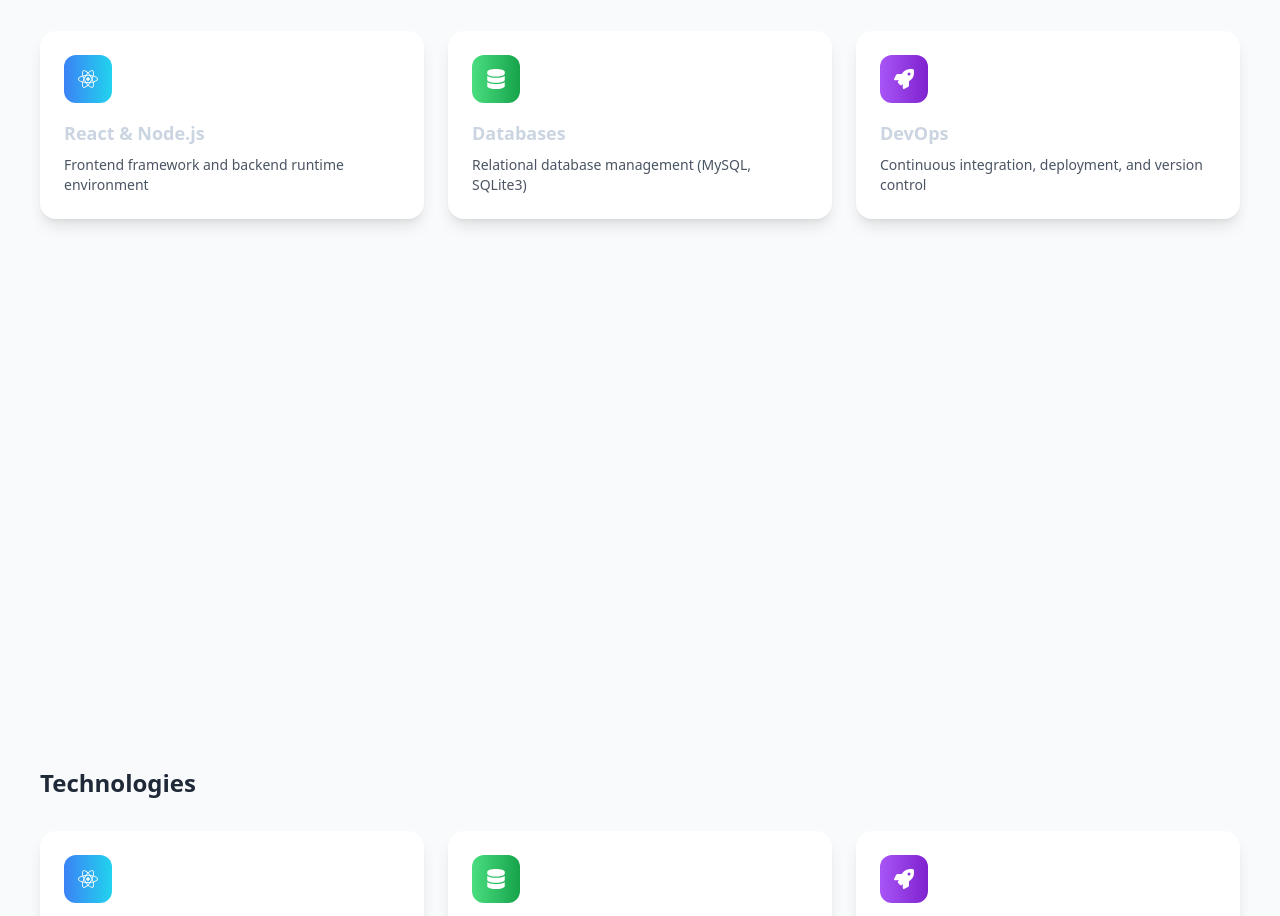
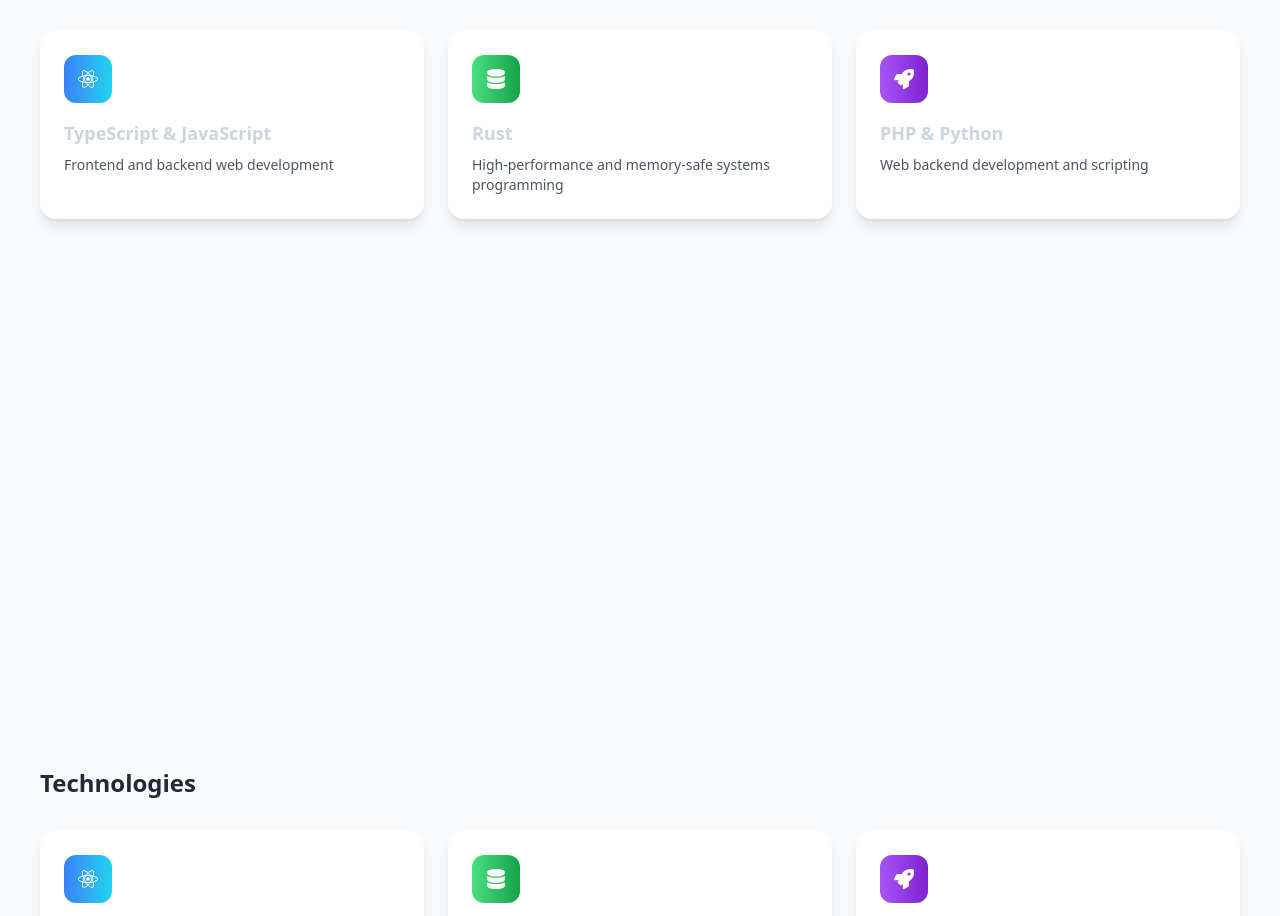
Before and after one commit to d3ad0x1/d3ad0x1.github.io, a React (Create React App) app: page / in a window 1280 px wide. Shown: the part 1153-2069 px from the top of the page. Built offline with nearby package versions, Linux system fonts and the light colour scheme.

Commit message:
fix Technologies

```diff
--- a/src/components/Languages.js
+++ b/src/components/Languages.js
@@ -6,20 +6,20 @@
   const cards = [
     {
       icon: <FaReact />,
-      title: 'React & Node.js',
-      description: 'Frontend framework and backend runtime environment',
+      title: 'TypeScript & JavaScript',
+      description: 'Frontend and backend web development',
       gradient: 'bg-gradient-to-r from-blue-500 to-cyan-400'
     },
     {
       icon: <FaDatabase />,
-      title: 'Databases',
-      description: 'Relational database management (MySQL, SQLite3)',
+      title: 'Rust',
+      description: 'High-performance and memory-safe systems programming',
       gradient: 'bg-gradient-to-r from-green-400 to-green-600'
     },
     {
       icon: <FaRocket />,
-      title: 'DevOps',
-      description: 'Continuous integration, deployment, and version control',
+      title: 'PHP & Python',
+      description: 'Web backend development and scripting',
       gradient: 'bg-gradient-to-r from-purple-500 to-purple-700'
     }
   ];
```
